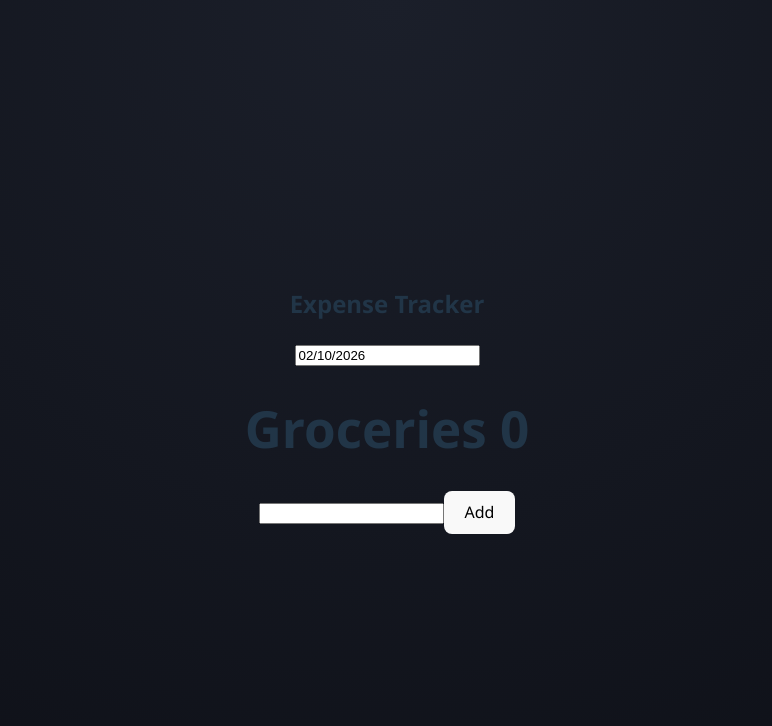
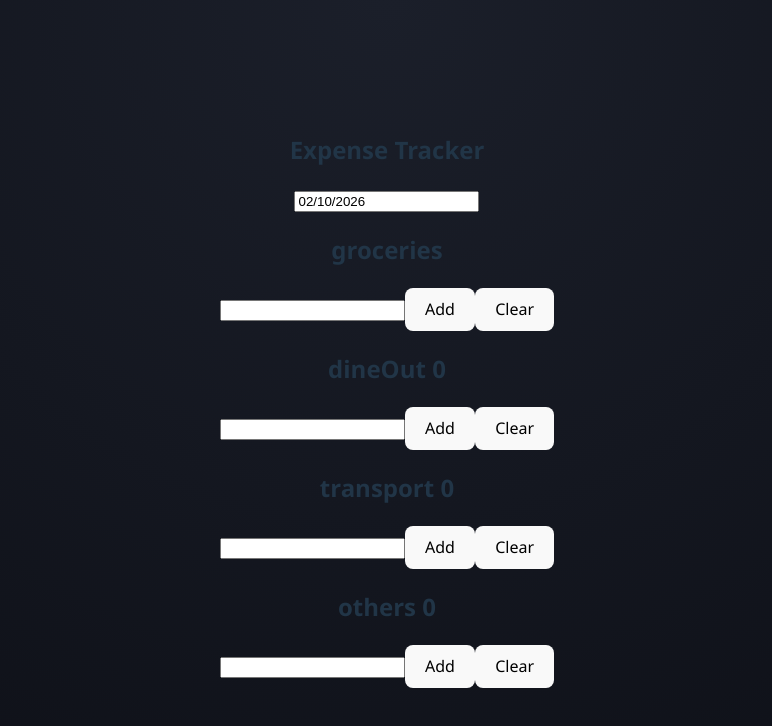
Before and after one commit to aromalkallingal/Expense-Tracker, a React (Vite) app in the folder expense-tracker/: page / in a window 1280 px wide. Shown: the top 726 px of the page, without its empty margins (253-1025 px from the left). Built offline with nearby package versions, Linux system fonts and the light colour scheme.

Commit message:
added categories

```diff
--- a/expense-tracker/src/categories.jsx
+++ b/expense-tracker/src/categories.jsx
@@ -4,30 +4,68 @@ import { useEffect } from "react";
 
 export default function Categories() {
 
-  const [count, setCount] = useState("")
-  const [saved, setSaved] = useState(0);
+  const categories = ["groceries", "dineOut", "transport", "others"]
 
-  const Change = (e) => {
-    setCount(e.target.value);
-  }
+  const [inputs, setInputs] = useState({
+    gorceries: "",
+    dineOut: "",
+    transport: "",
+    others: ""
+  });
+
+  const [saved, setSaved] = useState({
+    gorceries: 0,
+    dineOut: 0,
+    transport: 0,
+    others: 0
+  });
+
+  const handleChange = (category, value) => {
+    setInputs({
+      ...inputs, [category]: value
+    });
+  };
 
 
-  const Add = () => {
-    setSaved(saved + Number(count));
-    console.log(saved);
-    setCount("")
-  }
+  const handleAdd = (category) => {
+    setSaved({
+      ...saved,
+      [category]: saved[category] + Number(inputs[category])
+    });
+
+    setInputs({
+      ...inputs,
+      [category]: ""
+    });
+  };
+
+  const handleClear = (category) => {
+    setSaved({
+      ...saved,
+      [category]: 0
+    });
+  };
 
 
+return (
+    <div>
+      {categories.map((cat) => (
+        <div key={cat}>
+          <h2>{cat} {saved[cat]}</h2>
 
-  return (
-    <div>
-      <h1>Groceries {saved}</h1>
-      <input type="text" value={count} onChange={Change} />
-      <button type="submit" onClick={Add}>Add</button>
+          <input
+            type="text"
+            value={inputs[cat]}
+            onChange={(e) => handleChange(cat, e.target.value)}
+          />
+
+          <button onClick={() => handleAdd(cat)}>Add</button>
+          <button onClick={() => handleClear(cat)}>Clear</button>
+        </div>
+      ))}
     </div>
+  );
 
-  )
 
 
 
```
